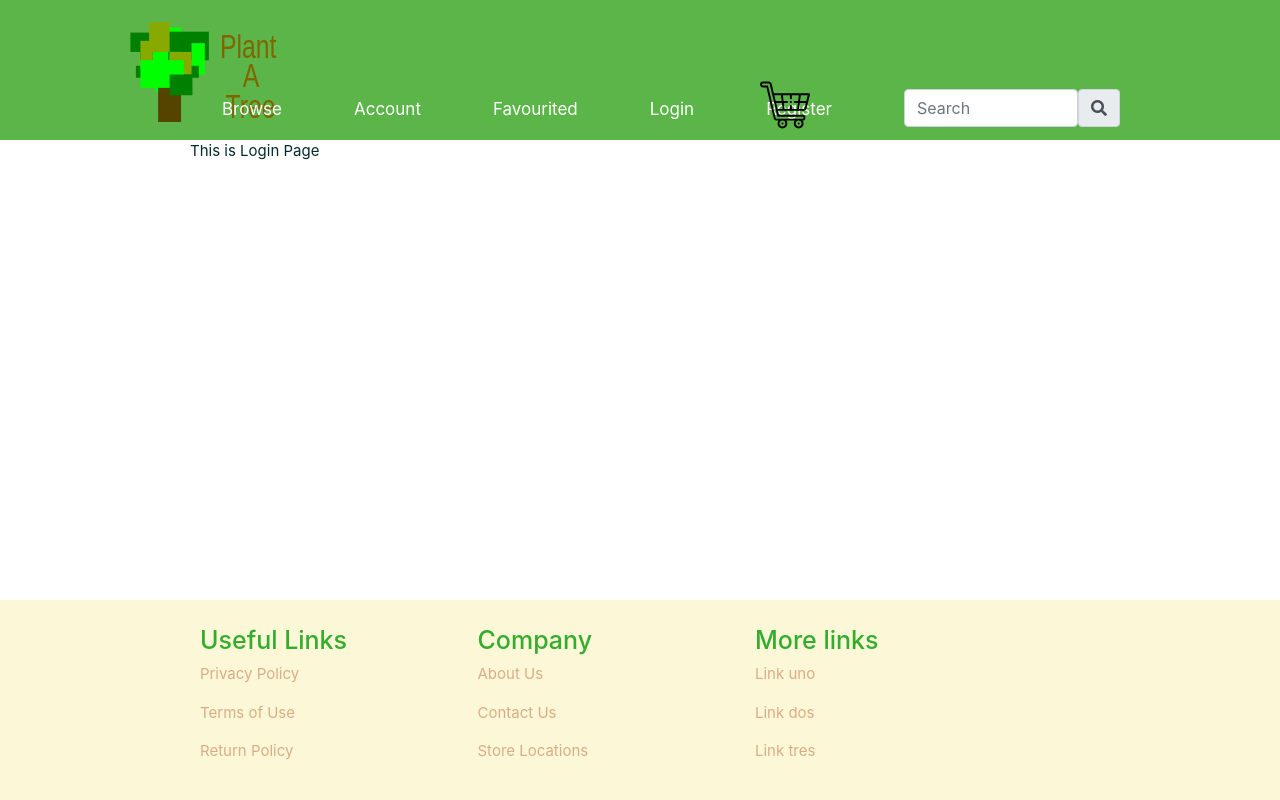
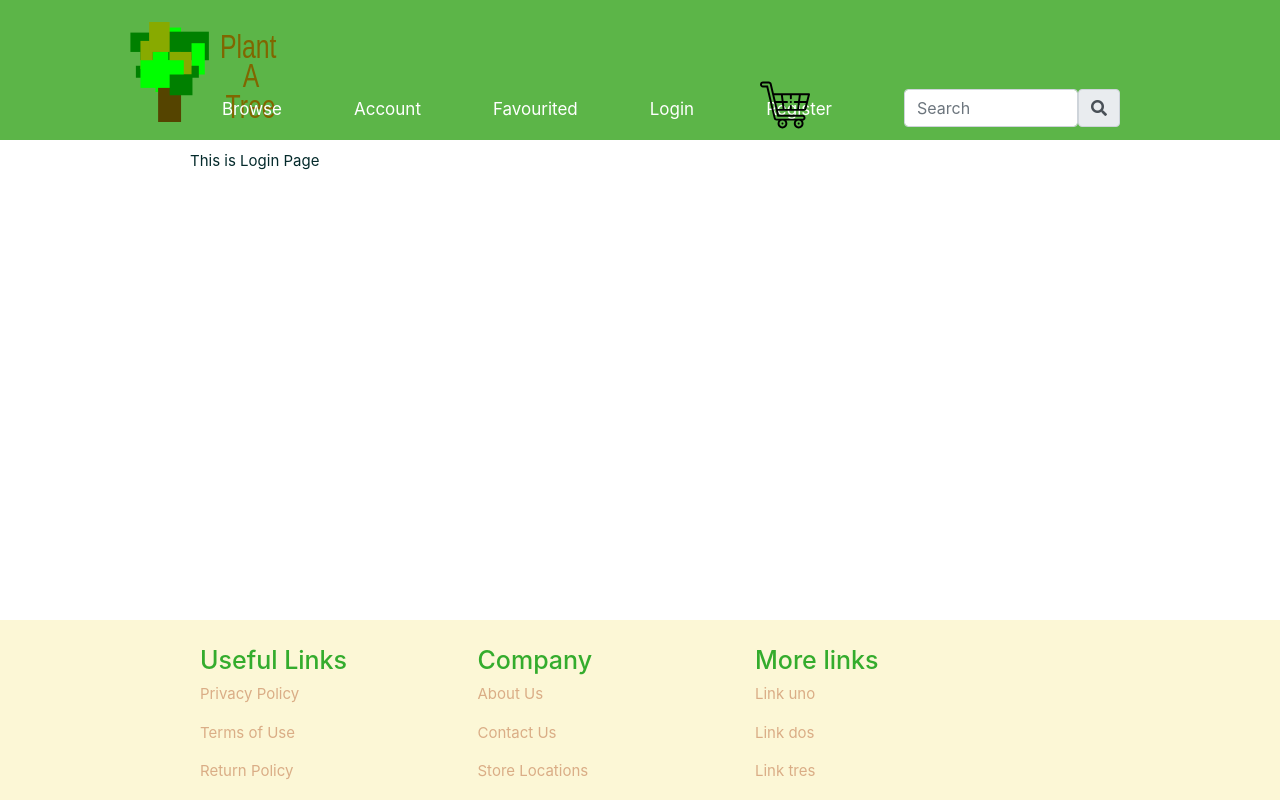
Before and after one commit to edrispor/CISE2019, a React (Create React App) app in the folder plant-a-tree/: page /login in a window 1280 px wide. Built offline with nearby package versions, Linux system fonts and the light colour scheme.

Commit message:
added an umbrella class name to all pages for padding of text

```diff
--- a/plant-a-tree/src/App.css
+++ b/plant-a-tree/src/App.css
@@ -45,44 +45,15 @@ p {
 /* Pages start */
 .home-page {
   background-color: var(--mainWhite);
-  padding-top: 10px;
-  padding-left: 190px;
-  padding-right: 190px;
   height: 100%;
   position: static;
 }
 
-.items-page {
+.pagelayout {
+  padding-top: 10px;
   padding-left: 190px;
   padding-right: 190px;
 }
-
-.account-page {
-  padding-left: 190px;
-  padding-right: 190px;
-}
-
-.favourites-page {
-  padding-left: 190px;
-  padding-right: 190px;
-}
-
-.login-page {
-  padding-left: 190px;
-  padding-right: 190px;
-}
-
-.register-page {
-  padding-left: 190px;
-  padding-right: 190px;
-}
-
-.cart-page {
-  padding-left: 190px;
-  padding-right: 190px;
-}
-
-/* Pages end */
 
 /* Navigation start */
 .navbar {
@@ -179,7 +150,7 @@ p {
   position: absolute;
   bottom: 0;
   background-color: var(--mainCream);
-  height: 200px;
+  height: 180px;
   width: 100%;
   padding-left: 200px;
 }
--- a/plant-a-tree/src/pages/Account.js
+++ b/plant-a-tree/src/pages/Account.js
@@ -2,8 +2,10 @@ import React from "react";
 
 export default function Account() {
   return (
-    <div className="account-page">
-      <p>This is Account Page.</p>
+    <div className="pagelayout">
+      <div className="account-page">
+        <p>This is Account Page.</p>
+      </div>
     </div>
   );
 }
--- a/plant-a-tree/src/pages/Cart.js
+++ b/plant-a-tree/src/pages/Cart.js
@@ -2,8 +2,10 @@ import React from "react";
 
 export default function Cart() {
   return (
-    <div className="cart-page">
-      <p>This is Cart Page.</p>
+    <div className="pagelayout">
+      <div className="cart-page">
+        <p>This is Cart Page.</p>
+      </div>
     </div>
   );
 }
--- a/plant-a-tree/src/pages/Favourites.js
+++ b/plant-a-tree/src/pages/Favourites.js
@@ -2,8 +2,10 @@ import React from "react";
 
 export default function Favourites() {
   return (
-    <div className="favourites-page">
-      <p>This is Favourites Page.</p>
+    <div className="pagelayout">
+      <div className="favourites-page">
+        <p>This is Favourites Page.</p>
+      </div>
     </div>
   );
 }
--- a/plant-a-tree/src/pages/Home.js
+++ b/plant-a-tree/src/pages/Home.js
@@ -8,6 +8,7 @@ export default function Home() {
       title="TREE SALE!!"
       subtitle="deluxe trees starting at $299"
     ></Featured>*/
+    <div className="pagelayout">
       <div className="home-page">
         <p>This is from home page</p>
         <div>
@@ -17,5 +18,6 @@ export default function Home() {
           <Featured></Featured>
         </div>
       </div>
+    </div>
   );
 }
--- a/plant-a-tree/src/pages/Items.js
+++ b/plant-a-tree/src/pages/Items.js
@@ -2,9 +2,11 @@ import React from "react";
 import Maincategories from "../components/Maincategories";
 export default function Items() {
   return (
-    <div className="items-page">
-      <p>This is All Items Page.</p>
-      <Maincategories></Maincategories>
+    <div className="pagelayout">
+      <div className="items-page">
+        <p>This is All Items Page.</p>
+        <Maincategories></Maincategories>
+      </div>
     </div>
   );
 }
--- a/plant-a-tree/src/pages/Login.js
+++ b/plant-a-tree/src/pages/Login.js
@@ -2,8 +2,10 @@ import React from "react";
 
 export default function Login() {
   return (
-    <div className="login-page">
-      <p>This is Login Page</p>
+    <div className="pagelayout">
+      <div className="login-page">
+        <p>This is Login Page</p>
+      </div>
     </div>
   );
 }
--- a/plant-a-tree/src/pages/Register.js
+++ b/plant-a-tree/src/pages/Register.js
@@ -2,8 +2,10 @@ import React from "react";
 
 export default function Register() {
   return (
-    <div className="register-page">
-      <p>This is Register Page</p>
+    <div className="pagelayout">
+      <div className="register-page">
+        <p>This is Register Page</p>
+      </div>
     </div>
   );
 }
```
Lines whose indentation alone changed are shown as unchanged.
